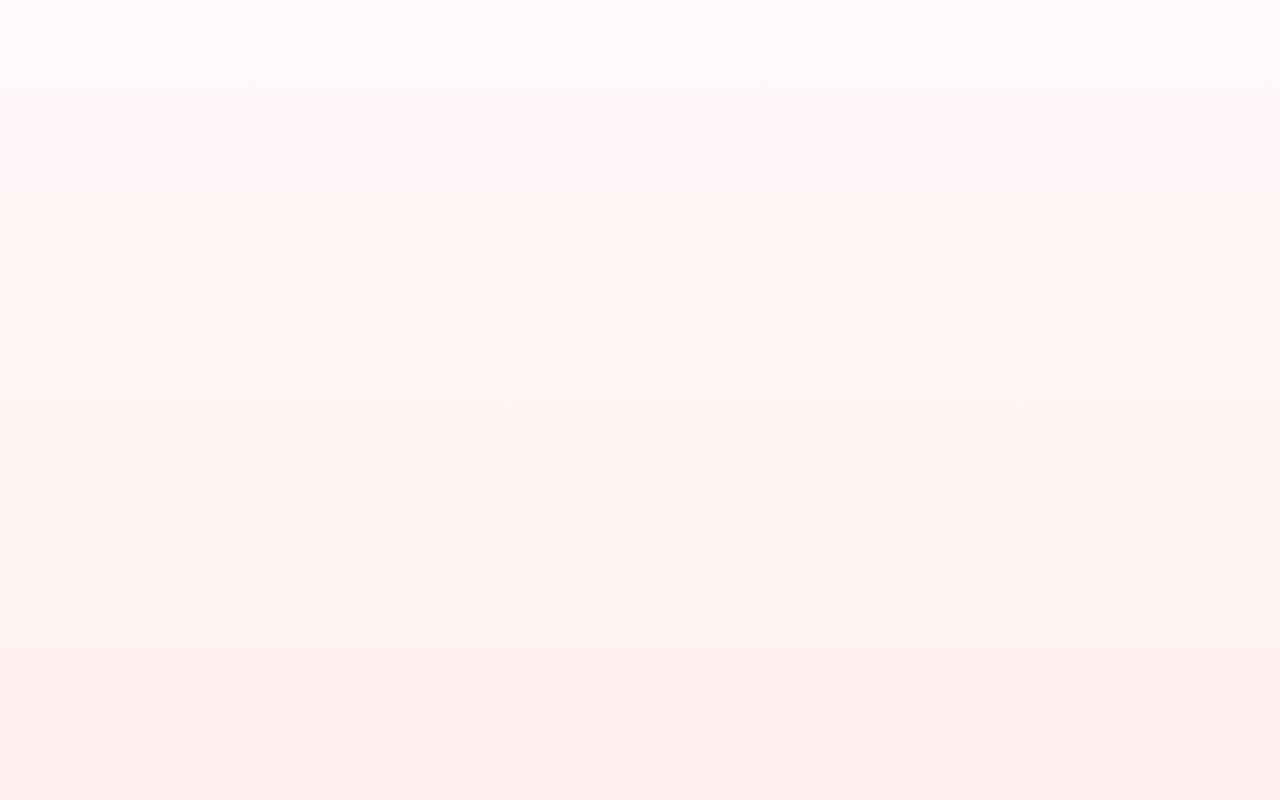
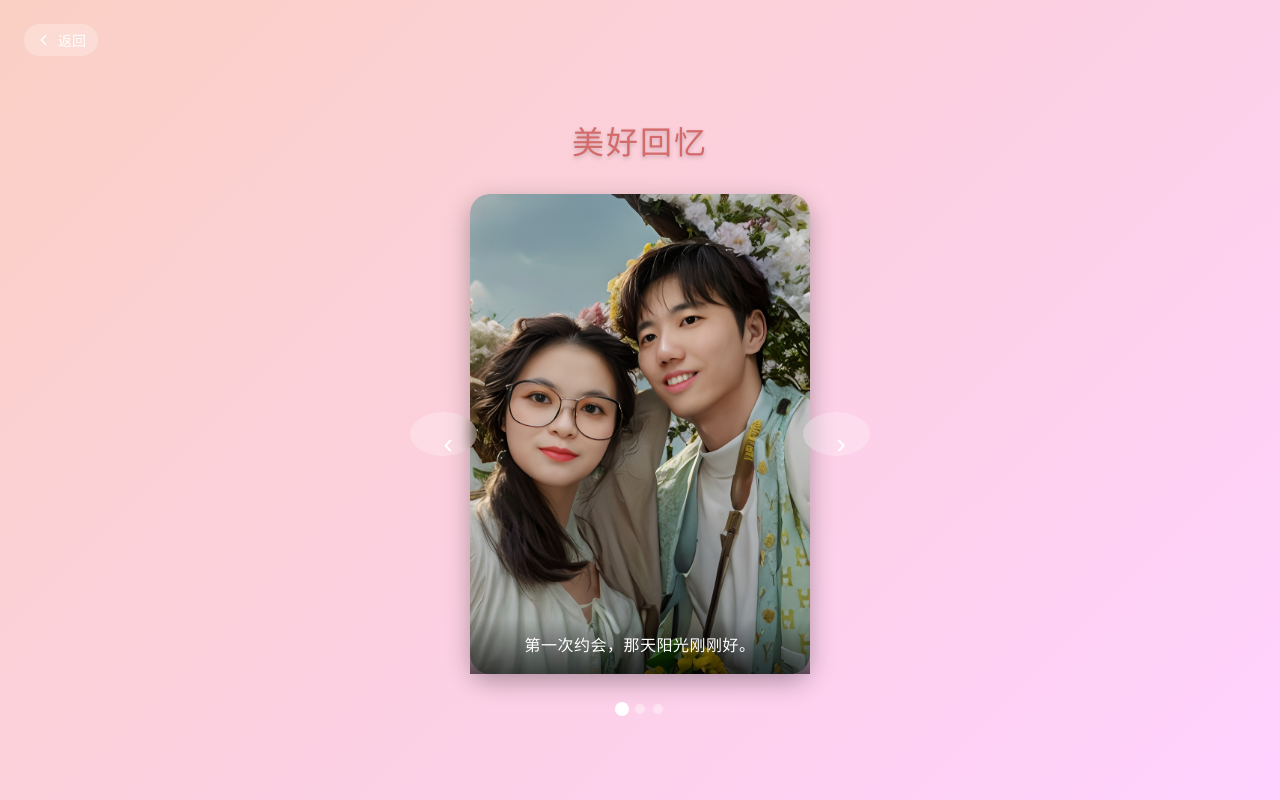
Before and after one commit to DarkNightWalker/yqwh, a Vue app: page /#/memories in a window 1280 px wide. Built offline with nearby package versions, Linux system fonts and the light colour scheme.

Commit message:
Update AnniversaryDetails.vue

```diff
--- a/src/views/AnniversaryDetails.vue
+++ b/src/views/AnniversaryDetails.vue
@@ -2,7 +2,7 @@
 import { ref, computed } from 'vue'
 import { useRouter } from 'vue-router'
 
-// 导入图片资源
+// 静态导入图片，确保构建时被打包到 dist/assets
 import memories1 from '@/assets/memories1.jpg'
 import memories2 from '@/assets/memories2.jpg'
 import memories3 from '@/assets/memories3.jpg'
@@ -20,9 +20,9 @@ const title = computed(() => (props.type === 'memories' ? '美好回忆' : '未
 const items = computed<Item[]>(() =>
   props.type === 'memories'
     ? [
-          { image: memories1, text: '那天阳光刚刚好。' },
-          { image: memories2, text: '算命大师。' },
-          { image: memories3, text: '可爱捏。' }
+        { image: memories1, text: '第一次约会，那天阳光刚刚好。' },
+        { image: memories2, text: '日落下的你，比夕阳更温柔。' },
+        { image: memories3, text: '海浪记录的脚印，也是我们的印记。' }
       ]
     : [
         { image: future1, text: '想牵着你看一次极光漫天。' },
@@ -32,6 +32,216 @@ const items = computed<Item[]>(() =>
 )
 
 const activeIndex = ref(0)
-const next = () => (activeIndex.value = (activeIndex.value + 1) % items.value.length)
-const prev = () => (activeIndex.value = (activeIndex.value - 1 + items.value.length) % items.value.length)
+
+function next() {
+  activeIndex.value = (activeIndex.value + 1) % items.value.length
+}
+function prev() {
+  activeIndex.value = (activeIndex.value - 1 + items.value.length) % items.value.length
+}
 </script>
+
+<template>
+  <div class="stage">
+    <!-- 背景渐变色会随 type 切换 -->
+    <div :class="['bg', type]" />
+
+    <!-- 顶部返回 -->
+    <button class="back" @click="router.back()">
+      <svg viewBox="0 0 24 24"><path d="M15 19l-7-7 7-7" /></svg>
+      返回
+    </button>
+
+    <!-- 主标题 -->
+    <h1 class="title">{{ title }}</h1>
+
+    <!-- 轮播区域 -->
+    <div class="carousel">
+      <transition name="fade" mode="out-in">
+        <div :key="activeIndex" class="slide">
+          <img :src="items[activeIndex].image" />
+          <p class="caption">{{ items[activeIndex].text }}</p>
+        </div>
+      </transition>
+
+      <!-- 左右箭头 -->
+      <button class="nav prev" @click="prev">‹</button>
+      <button class="nav next" @click="next">›</button>
+
+      <!-- 小圆点 -->
+      <div class="dots">
+        <span
+          v-for="(_, i) in items"
+          :key="i"
+          :class="{ active: i === activeIndex }"
+          @click="activeIndex = i"
+        />
+      </div>
+    </div>
+  </div>
+</template>
+
+<style scoped>
+.stage {
+  position: fixed;
+  inset: 0;
+  display: flex;
+  flex-direction: column;
+  align-items: center;
+  justify-content: center;
+  color: #fff;
+  font-family: 'PingFang SC', 'Helvetica Neue', sans-serif;
+  overflow: hidden;
+}
+
+.bg {
+  position: absolute;
+  inset: 0;
+  z-index: -2;
+  transition: background 1.2s ease;
+}
+.bg.memories {
+  background: linear-gradient(135deg, #fad0c4 0%, #ffd1ff 100%);
+}
+.bg.future {
+  background: linear-gradient(135deg, #a18cd1 0%, #fbc2eb 100%);
+}
+
+.back {
+  position: absolute;
+  top: 24px;
+  left: 24px;
+  display: flex;
+  align-items: center;
+  gap: 6px;
+  padding: 6px 12px;
+  border: none;
+  background: rgba(255, 255, 255, 0.25);
+  color: #fff;
+  border-radius: 20px;
+  font-size: 14px;
+  cursor: pointer;
+  backdrop-filter: blur(6px);
+  transition: background 0.3s;
+}
+.back:hover {
+  background: rgba(255, 255, 255, 0.4);
+}
+.back svg {
+  width: 16px;
+  height: 16px;
+  fill: none;
+  stroke: currentColor;
+  stroke-width: 2;
+}
+
+.title {
+  font-size: 32px;
+  font-weight: 600;
+  margin: 0 0 32px;
+  letter-spacing: 2px;
+  text-shadow: 0 2px 4px rgba(0, 0, 0, 0.2);
+}
+
+.carousel {
+  position: relative;
+  width: 340px;
+  height: 480px;
+  perspective: 1000px;
+}
+.slide {
+  width: 100%;
+  height: 100%;
+  border-radius: 20px;
+  overflow: hidden;
+  box-shadow: 0 8px 24px rgba(0, 0, 0, 0.3);
+}
+.slide img {
+  width: 100%;
+  height: 100%;
+  object-fit: cover;
+  display: block;
+}
+.caption {
+  position: absolute;
+  bottom: 0;
+  left: 0;
+  right: 0;
+  margin: 0;
+  padding: 16px;
+  background: linear-gradient(transparent, rgba(0, 0, 0, 0.6));
+  font-size: 16px;
+  text-align: center;
+  line-height: 1.4;
+  letter-spacing: 0.5px;
+}
+
+.nav {
+  position: absolute;
+  top: 50%;
+  transform: translateY(-50%);
+  background: rgba(255, 255, 255, 0.25);
+  border: none;
+  color: #fff;
+  font-size: 28px;
+  width: 44px;
+  height: 44px;
+  border-radius: 50%;
+  cursor: pointer;
+  backdrop-filter: blur(6px);
+  transition: background 0.3s;
+  z-index: 2;
+}
+.nav:hover {
+  background: rgba(255, 255, 255, 0.4);
+}
+.prev {
+  left: -60px;
+}
+.next {
+  right: -60px;
+}
+
+.dots {
+  position: absolute;
+  bottom: -40px;
+  left: 50%;
+  transform: translateX(-50%);
+  display: flex;
+  gap: 8px;
+}
+.dots span {
+  width: 10px;
+  height: 10px;
+  border-radius: 50%;
+  background: rgba(255, 255, 255, 0.4);
+  cursor: pointer;
+  transition: transform 0.3s, background 0.3s;
+}
+.dots span.active {
+  background: #fff;
+  transform: scale(1.4);
+}
+
+.fade-enter-active,
+.fade-leave-active {
+  transition: opacity 0.5s ease;
+}
+.fade-enter-from,
+.fade-leave-to {
+  opacity: 0;
+}
+
+@media (max-width: 480px) {
+  .carousel {
+    width: 280px;
+    height: 400px;
+  }
+  .prev {
+    left: -50px;
+  }
+  .next {
+    right: -50px;
+  }
+}
+</style>
```
Lines whose indentation alone changed are shown as unchanged.
